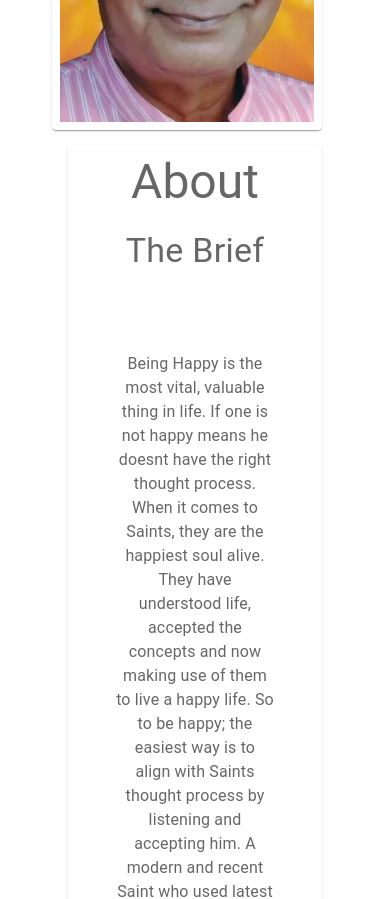
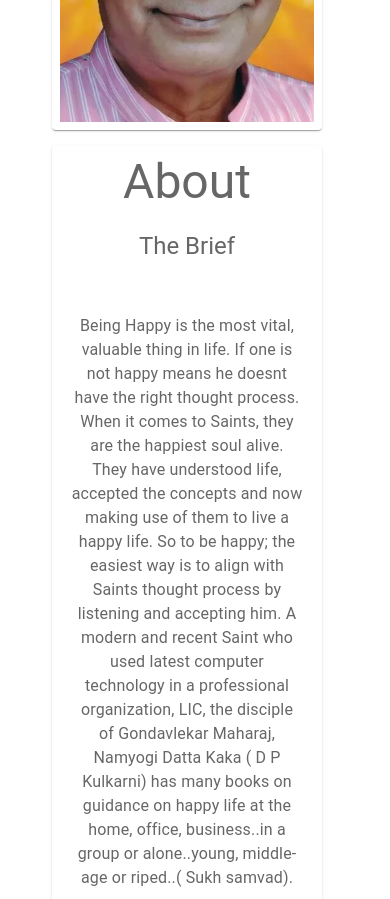
Before and after one commit to TheCBKM/dattakaka_com, a Next.js app: page / in a window 390 px wide. Shown: the part 760-1659 px from the top of the page. Built offline with nearby package versions, Linux system fonts and the light colour scheme.

Commit message:
changed responsiveness

```diff
--- a/components/LandingPageComponents/testimonial.tsx
+++ b/components/LandingPageComponents/testimonial.tsx
@@ -29,12 +29,12 @@ function TestimonialsPage() {
 
             /></Item>
           </Grid>
-          <Grid item xs={8} md={4} >
+          <Grid item xs={8} md={4} className={styles.testimonialPaddingClass}>
             <Item className={styles.GridPadding}><Typography variant="h3">About</Typography><br></br>
-              <Typography variant="h4">The Brief</Typography>
+              <Typography variant="h5">The Brief</Typography>
               <br></br>
               <br></br>
-              <Typography sx={{ padding: 5 }}>Being Happy is the most vital, valuable thing in life. If one is not happy means he doesnt have the right thought process. When it comes to Saints, they are the happiest soul alive. They have understood life, accepted the concepts and now making use of them to live a happy life. So to be happy; the easiest way is to align with Saints thought process by listening and accepting him. A modern and recent Saint who used latest computer technology in a professional organization, LIC, the disciple of Gondavlekar Maharaj, Namyogi Datta Kaka ( D P Kulkarni) has many books on guidance on happy life at the home, office, business..in a group or alone..young, middle-age or riped..( Sukh samvad).</Typography><br></br><br></br>
+              <Typography sx={{ padding: 1.5 }}>Being Happy is the most vital, valuable thing in life. If one is not happy means he doesnt have the right thought process. When it comes to Saints, they are the happiest soul alive. They have understood life, accepted the concepts and now making use of them to live a happy life. So to be happy; the easiest way is to align with Saints thought process by listening and accepting him. A modern and recent Saint who used latest computer technology in a professional organization, LIC, the disciple of Gondavlekar Maharaj, Namyogi Datta Kaka ( D P Kulkarni) has many books on guidance on happy life at the home, office, business..in a group or alone..young, middle-age or riped..( Sukh samvad).</Typography><br></br><br></br>
 
               <Button variant="contained" sx={{ background: "black" }}>Must Read</Button>
             </Item>
--- a/styles/globals.css
+++ b/styles/globals.css
@@ -20,4 +20,17 @@ a {
 
 .footer-content
 {display:flex;
-justify-content: center;}
+justify-content: center;
+
+}
+@media only screen and (max-width: 650px) {
+  .footer-content {
+    font-size: 2.5vw !important;
+  }
+}
+
+@media only screen and (max-width: 650px) {
+  .footer-content {
+    font-size: 2.8vw !important;
+  }
+}
```
